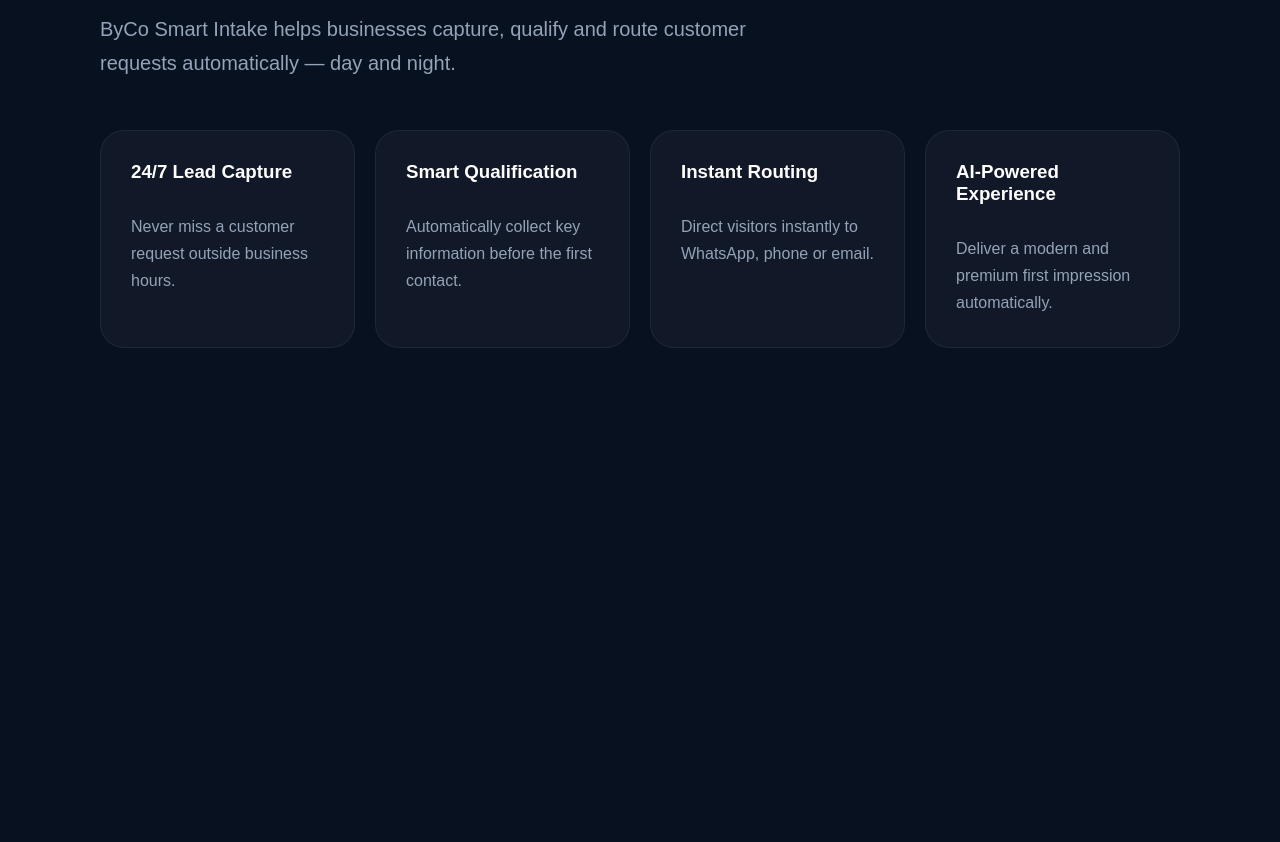
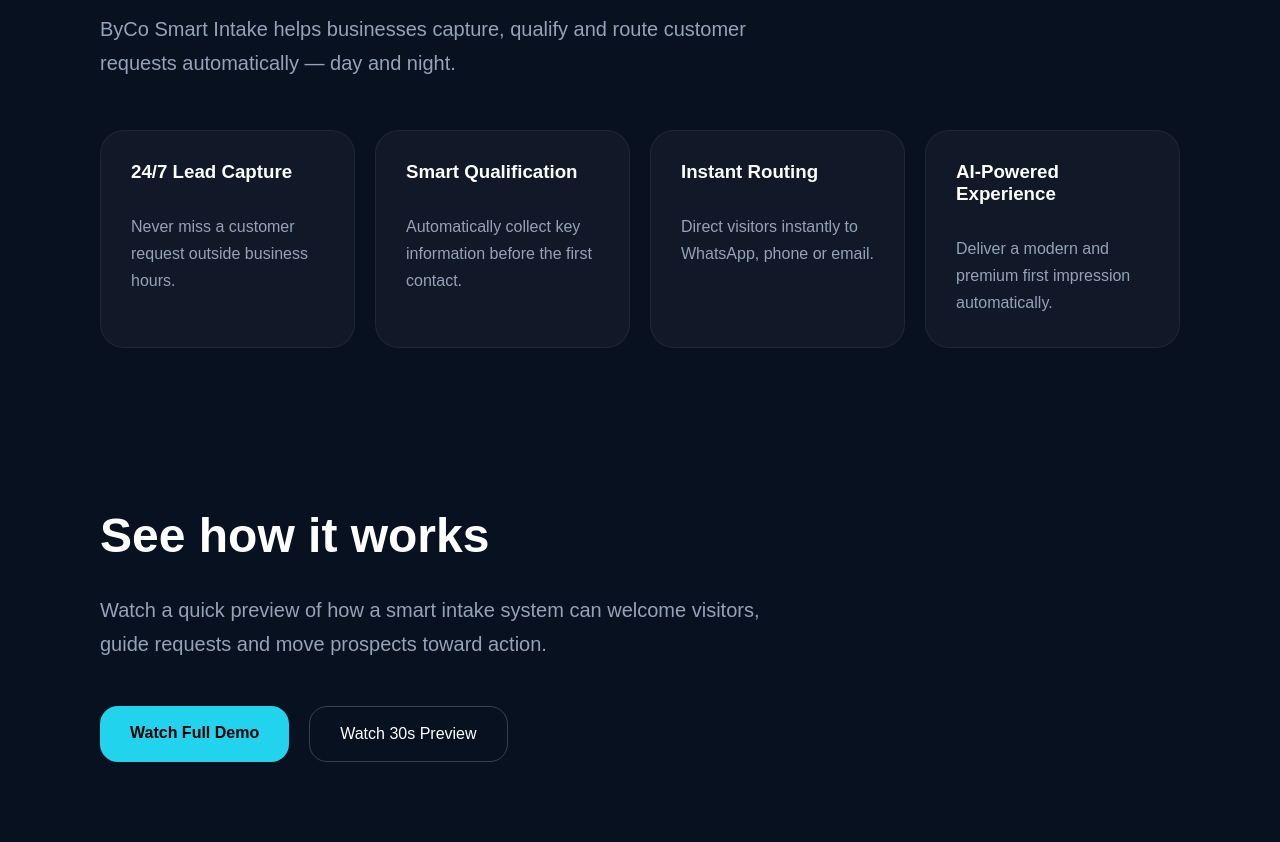
Before and after one commit to bycosystems/byco-smart-working-clean, a plain HTML site: page index.html in a window 1280 px wide. Shown: the part 953-1795 px from the top of the page. Before the commit the page ends 1381 px from the top, so only its background shows below. Drawn offline with Linux system fonts and the light colour scheme.

Commit message:
Update index.html

```diff
--- a/index.html
+++ b/index.html
@@ -200,5 +200,26 @@
   </div>
 
 </section>
+  <section style="padding:80px 60px; max-width:1200px; margin:auto;">
+
+  <h2 style="font-size:48px; margin-bottom:20px;">
+    See how it works
+  </h2>
+
+  <p style="color:#94a3b8; font-size:20px; max-width:700px; line-height:1.7; margin-bottom:40px;">
+    Watch a quick preview of how a smart intake system can welcome visitors, guide requests and move prospects toward action.
+  </p>
+
+  <div class="buttons">
+    <a href="https://youtu.be/QXL3K0KFaM4" target="_blank" class="btn-primary">
+      Watch Full Demo
+    </a>
+
+    <a href="https://www.youtube.com/shorts/2EpGBEWniqM?feature=share" target="_blank" class="btn-secondary">
+      Watch 30s Preview
+    </a>
+  </div>
+
+</section>
 </body>
 </html>
```
